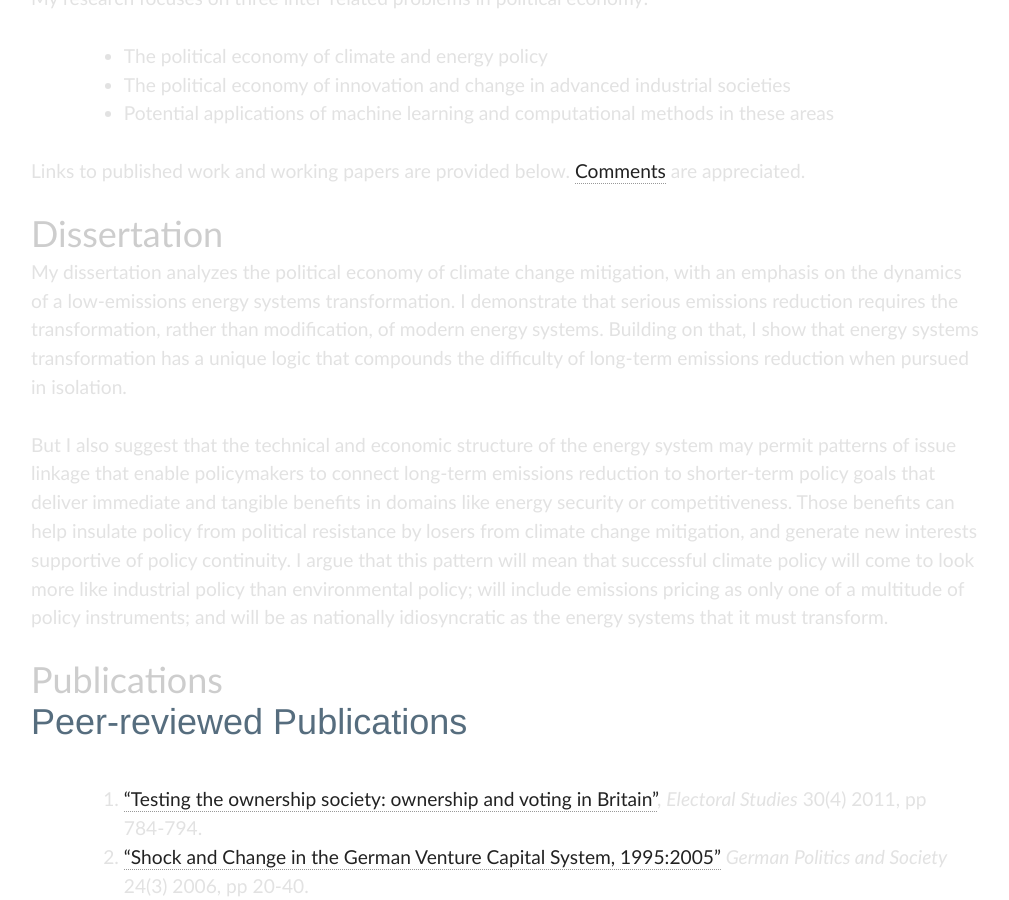
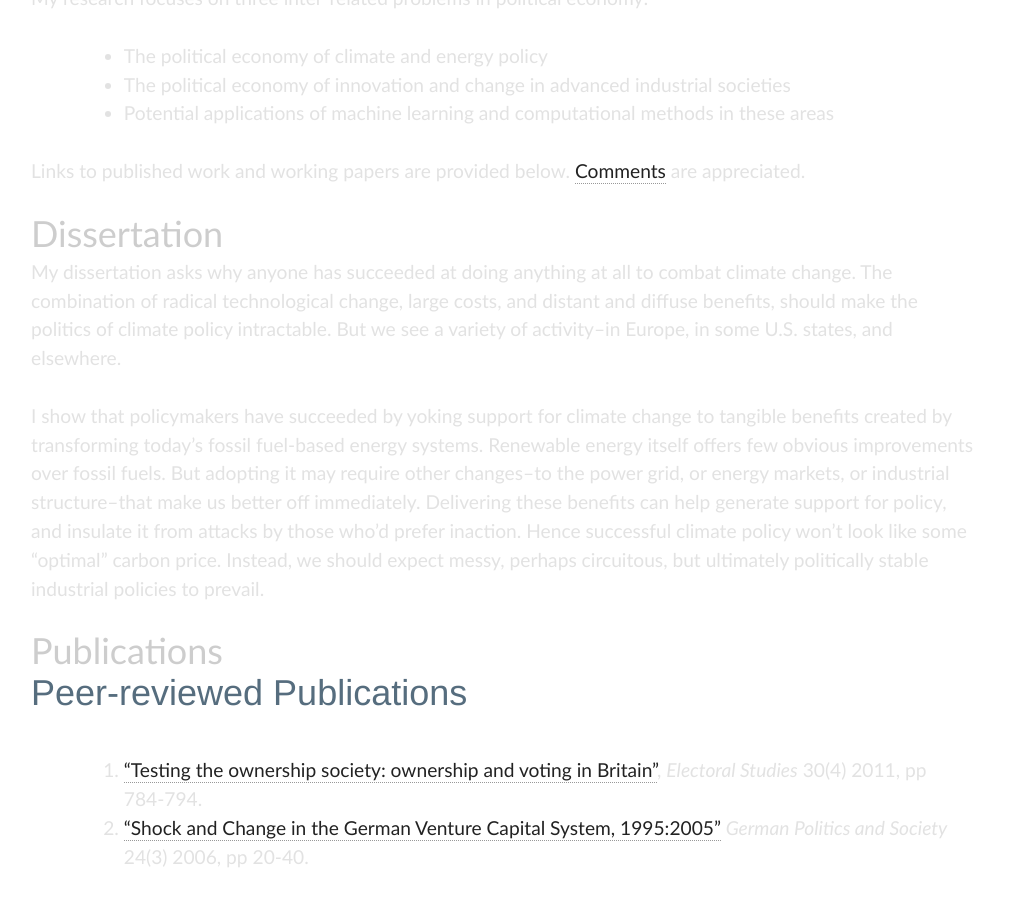
Before and after one commit to markhuberty/markhuberty.github.com, a Jekyll site: the page built from publications.md, in a window 1280 px wide and 900 px high, scrolled down 350 px. Shown: the whole window, without its empty margins (134-1143 px from the left). Built offline with Jekyll 4.4.1, drawn with Linux system fonts in a browser that asks for light colours; some web fonts are replaced; Markdown is read by kramdown in place of the engine named in the settings.

Commit message:
Shorted the dissertation description

```diff
--- a/publications.md
+++ b/publications.md
@@ -21,26 +21,23 @@ Links to published work and working papers are provided below.
 
 ### Dissertation
 
-My dissertation analyzes the political economy of climate change
-mitigation, with an emphasis on the dynamics of a low-emissions energy
-systems transformation. I demonstrate that serious emissions reduction
-requires the transformation, rather than modification, of modern energy
-systems. Building on that, I show that energy systems transformation has
-a unique logic that compounds the difficulty of long-term emissions
-reduction when pursued in isolation.
+My dissertation asks why anyone has succeeded at doing anything at all
+to combat climate change. The combination of radical technological
+change, large costs, and distant and diffuse benefits, should make the
+politics of climate policy intractable. But we see a variety of
+activity--in Europe, in some U.S. states, and elsewhere.
 
-But I also suggest that the technical and economic structure of the
-energy system may permit patterns of issue linkage that enable
-policymakers to connect long-term emissions reduction to shorter-term
-policy goals that deliver immediate and tangible benefits in domains
-like energy security or competitiveness. Those benefits can help
-insulate policy from political resistance by losers from climate change
-mitigation, and generate new interests supportive of policy continuity.
-I argue that this pattern will mean that successful climate policy will
-come to look more like industrial policy than environmental policy; will
-include emissions pricing as only one of a multitude of policy
-instruments; and will be as nationally idiosyncratic as the energy
-systems that it must transform.
+I show that policymakers have succeeded by yoking support for climate
+change to tangible benefits created by transforming today's fossil
+fuel-based energy systems. Renewable energy itself offers few obvious
+improvements over fossil fuels. But adopting it may require other
+changes--to the power grid, or energy markets, or industrial
+structure--that make us better off immediately. Delivering these
+benefits can help generate support for policy, and insulate it from
+attacks by those who'd prefer inaction. Hence successful climate
+policy won't look like some "optimal" carbon price. Instead, we should
+expect messy, perhaps circuitous, but ultimately politically stable
+industrial policies to prevail.
 
 ### Publications
 
```
